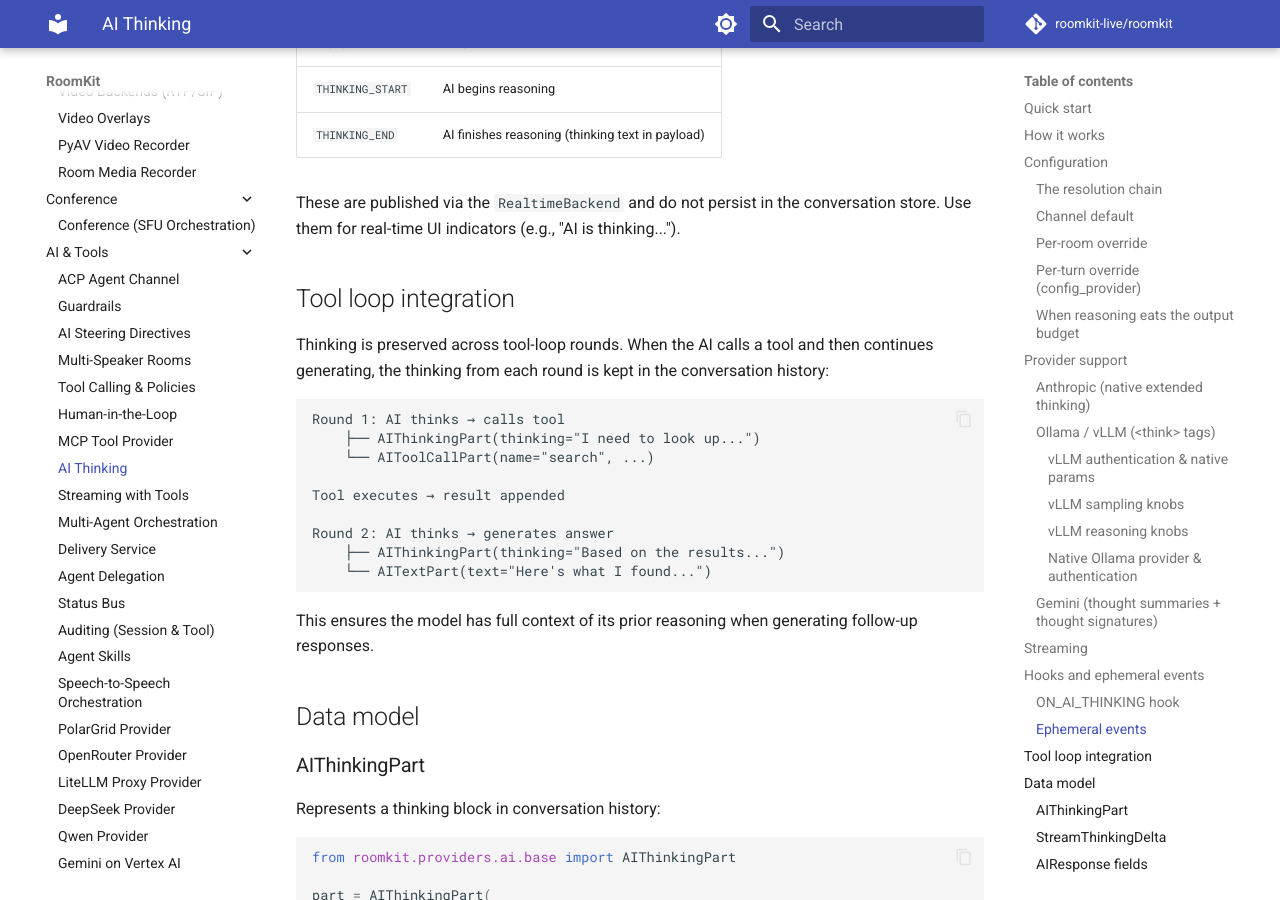
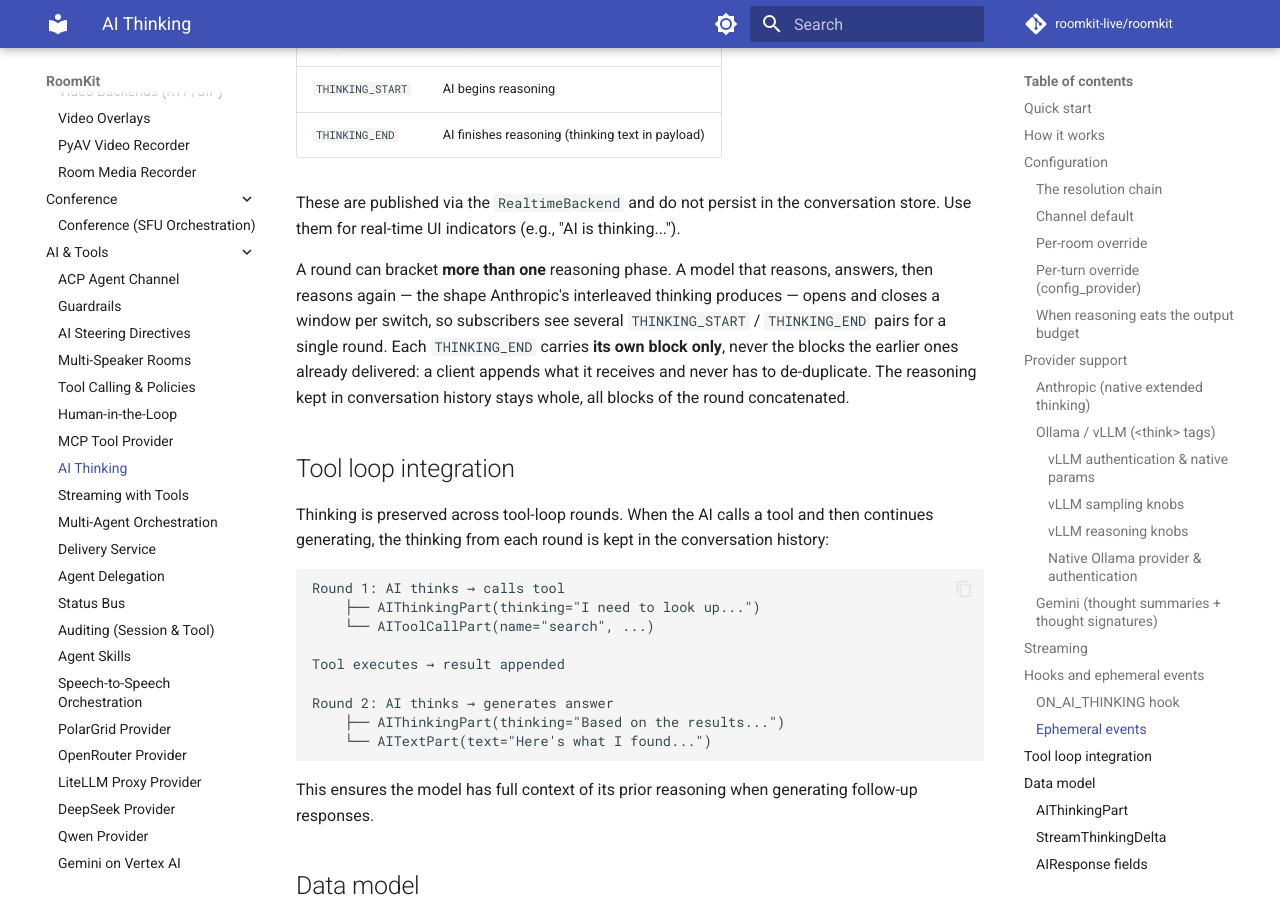
Before and after one commit to roomkit-live/roomkit-docs, an MkDocs documentation site: the page built from docs/guides/ai-thinking.md, in a window 1280 px wide and 900 px high, scrolled down 8190 px. Built offline with MkDocs 1.6.1 and Material for MkDocs 9.7.7, drawn with Linux system fonts in a browser that asks for light colours; comment, search, counter and statistics services are not loaded.

Commit message:
docs(ai): a round can bracket several reasoning windows
The guide described one THINKING_START / THINKING_END pair per round, so a
client author would append every END's payload to one buffer. A model that
reasons, answers, then reasons again opens a window per switch, and each END
carries its own block only.

Claude-Session: https://claude.ai/code/session_01VM2BscwPjZoEacjFqcyZnP

```diff
--- a/docs/guides/ai-thinking.md
+++ b/docs/guides/ai-thinking.md
@@ -394,6 +394,8 @@ Two ephemeral events bracket the thinking phase:
 
 These are published via the `RealtimeBackend` and do not persist in the conversation store. Use them for real-time UI indicators (e.g., "AI is thinking...").
 
+A round can bracket **more than one** reasoning phase. A model that reasons, answers, then reasons again — the shape Anthropic's interleaved thinking produces — opens and closes a window per switch, so subscribers see several `THINKING_START` / `THINKING_END` pairs for a single round. Each `THINKING_END` carries **its own block only**, never the blocks the earlier ones already delivered: a client appends what it receives and never has to de-duplicate. The reasoning kept in conversation history stays whole, all blocks of the round concatenated.
+
 ## Tool loop integration
 
 Thinking is preserved across tool-loop rounds. When the AI calls a tool and then continues generating, the thinking from each round is kept in the conversation history:
```
